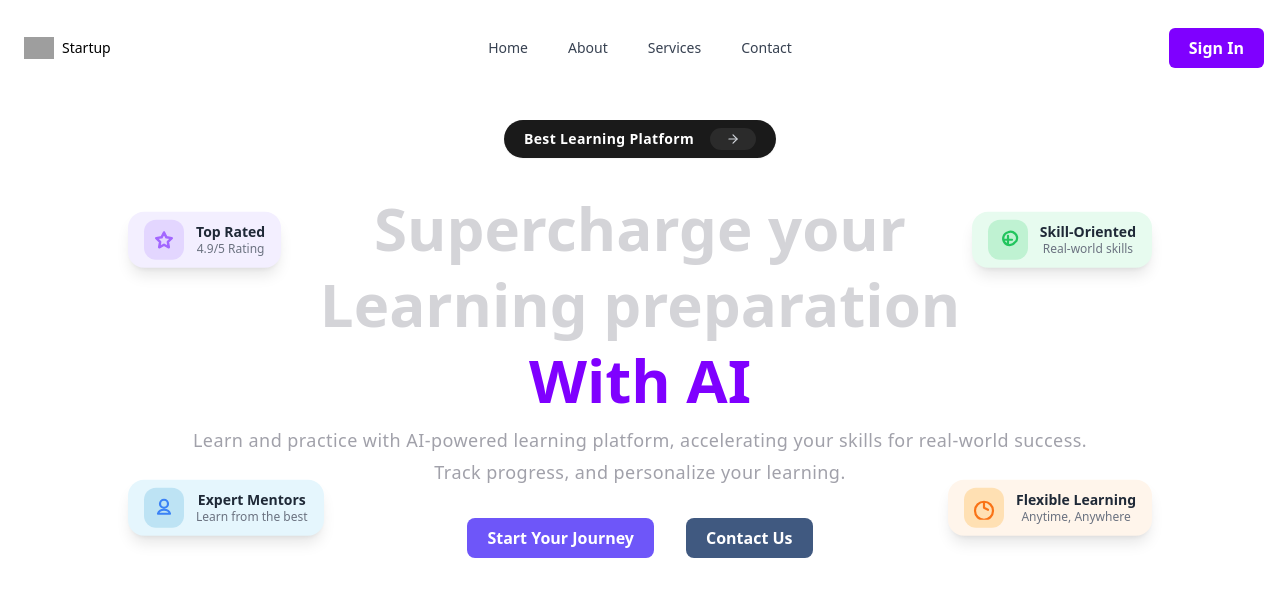
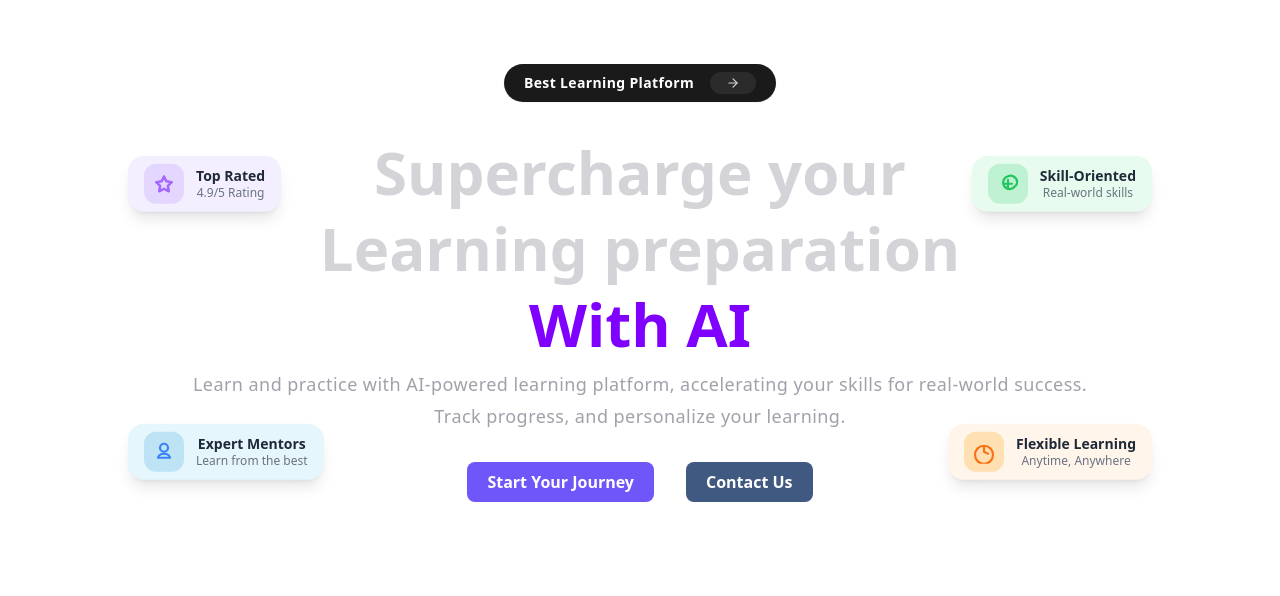
Before and after one commit to Rupam-Mondal/LearnSphere, a React (Vite) app in the folder LearnSphereFrontend/: page / in a window 1280 px wide. Shown: the top 596 px of the page. Built offline with nearby package versions, Linux system fonts and the light colour scheme; grey boxes are pictures that could not be loaded.

Commit message:
Laggy navbar removed

```diff
--- a/LearnSphereFrontend/src/App.jsx
+++ b/LearnSphereFrontend/src/App.jsx
@@ -1,11 +1,10 @@
 import LandingSection from "./Components/Landing/Landingsection";
-import Navbar from "./Components/Navbar/Navbar";
+
 import Stylebar from "./Components/Stylebar/Stylebar";
 
 function App(){
   return (
     <>
-      <Navbar/>
       <div className="relative py-10 w-full h-auto flex flex-col justify-center items-center">
         <Stylebar/>
         <LandingSection/>
--- a/LearnSphereFrontend/src/Components/Navbar/Navbar.jsx
+++ /dev/null
@@ -1,66 +0,0 @@
-import React, { useState } from "react";
-import {
-  Navbar as ComplexNavbar,
-  NavBody,
-  NavItems,
-  MobileNav,
-  MobileNavHeader,
-  MobileNavMenu,
-  MobileNavToggle,
-  NavbarLogo,
-} from "./Resizable_Navbar";
-
-const menuItems = [
-  { name: "Home", link: "#" },
-  { name: "About", link: "#about" },
-  { name: "Services", link: "#services" },
-  { name: "Contact", link: "#contact" },
-];
-
-function Navbar() {
-  const [mobileOpen, setMobileOpen] = useState(false);
-
-  return (
-    <ComplexNavbar>
-      {/* Desktop Navbar */}
-      <NavBody className="bg-white shadow-md">
-        <NavbarLogo />
-        <NavItems items={menuItems} />
-        <div className="hidden lg:flex space-x-4">
-          <button className="px-5 cursor-pointer py-2 bg-[#7F00FF] text-white rounded-md text-base font-semibold cursor-pointer hover:bg-indigo-700 transition">
-            Sign In
-          </button>
-        </div>
-      </NavBody>
-
-      {/* Mobile Navbar */}
-      <MobileNav visible={false} className="bg-white shadow-md">
-        <MobileNavHeader>
-          <NavbarLogo />
-          <MobileNavToggle
-            isOpen={mobileOpen}
-            onClick={() => setMobileOpen(!mobileOpen)}
-          />
-        </MobileNavHeader>
-        <MobileNavMenu
-          isOpen={mobileOpen}
-          onClose={() => setMobileOpen(false)}
-          className="bg-white"
-        >
-          {menuItems.map((item, i) => (
-            <a
-              key={i}
-              href={item.link}
-              onClick={() => setMobileOpen(false)}
-              className="block w-full py-2 px-4 rounded hover:bg-gray-200"
-            >
-              {item.name}
-            </a>
-          ))}
-        </MobileNavMenu>
-      </MobileNav>
-    </ComplexNavbar>
-  );
-}
-
-export default Navbar;
--- a/LearnSphereFrontend/src/Components/Navbar/Resizable_Navbar.jsx
+++ /dev/null
@@ -1,211 +0,0 @@
-import { IconMenu2, IconX } from "@tabler/icons-react";
-import {
-  motion,
-  AnimatePresence,
-  useScroll,
-  useMotionValueEvent,
-} from "motion/react";
-import { cn } from "../../lib/utils";
-import React, { useRef, useState } from "react";
-
-export const Navbar = ({ children, className }) => {
-  const ref = useRef(null);
-  const { scrollY } = useScroll({
-    target: ref,
-    offset: ["start start", "end start"],
-  });
-  const [visible, setVisible] = useState(false);
-
-  useMotionValueEvent(scrollY, "change", (latest) => {
-    if (latest > 100) {
-      setVisible(true);
-    } else {
-      setVisible(false);
-    }
-  });
-
-  return (
-    <motion.div
-      ref={ref}
-      className={cn("sticky inset-x-0 top-5 z-40 w-full", className)}
-    >
-      {React.Children.map(children, (child) =>
-        React.isValidElement(child) ? React.cloneElement(child, { visible }) : child
-      )}
-    </motion.div>
-  );
-};
-
-export const NavBody = ({ children, className, visible }) => {
-  return (
-    <motion.div
-      animate={{
-        backdropFilter: visible ? "blur(10px)" : "none",
-        boxShadow: visible
-          ? "0 0 24px rgba(34, 42, 53, 0.06), 0 1px 1px rgba(0, 0, 0, 0.05), 0 0 0 1px rgba(34, 42, 53, 0.04), 0 0 4px rgba(34, 42, 53, 0.08), 0 16px 68px rgba(47, 48, 55, 0.05), 0 1px 0 rgba(255, 255, 255, 0.1) inset"
-          : "none",
-        width: visible ? "40%" : "100%",
-        y: visible ? 20 : 0,
-      }}
-      transition={{
-        type: "spring",
-        stiffness: 200,
-        damping: 50,
-      }}
-      style={{
-        minWidth: "800px",
-      }}
-      className={cn(
-        "relative z-[60] mx-auto hidden w-full max-w-7xl flex-row items-center justify-between self-start rounded-full bg-white px-4 py-2 lg:flex",
-        className
-      )}
-    >
-      {children}
-    </motion.div>
-  );
-};
-
-export const NavItems = ({ items, className, onItemClick }) => {
-  const [hovered, setHovered] = useState(null);
-
-  return (
-    <motion.div
-      onMouseLeave={() => setHovered(null)}
-      className={cn(
-        "absolute inset-0 hidden flex-1 flex-row items-center justify-center space-x-2 text-sm font-medium text-gray-700 transition duration-200 hover:text-gray-900 lg:flex lg:space-x-2",
-        className
-      )}
-    >
-      {items.map((item, idx) => (
-        <a
-          onMouseEnter={() => setHovered(idx)}
-          onClick={onItemClick}
-          className="relative px-4 py-2 text-gray-700"
-          key={`link-${idx}`}
-          href={item.link}
-        >
-          {hovered === idx && (
-            <motion.div
-              layoutId="hovered"
-              className="absolute inset-0 h-full w-full rounded-full bg-gray-100"
-            />
-          )}
-          <span className="relative z-20">{item.name}</span>
-        </a>
-      ))}
-    </motion.div>
-  );
-};
-
-export const MobileNav = ({ children, className, visible }) => {
-  return (
-    <motion.div
-      animate={{
-        backdropFilter: visible ? "blur(10px)" : "none",
-        boxShadow: visible
-          ? "0 0 24px rgba(34, 42, 53, 0.06), 0 1px 1px rgba(0, 0, 0, 0.05), 0 0 0 1px rgba(34, 42, 53, 0.04), 0 0 4px rgba(34, 42, 53, 0.08), 0 16px 68px rgba(47, 48, 55, 0.05), 0 1px 0 rgba(255, 255, 255, 0.1) inset"
-          : "none",
-        width: visible ? "90%" : "100%",
-        paddingRight: visible ? "12px" : "0px",
-        paddingLeft: visible ? "12px" : "0px",
-        borderRadius: visible ? "4px" : "2rem",
-        y: visible ? 20 : 0,
-      }}
-      transition={{
-        type: "spring",
-        stiffness: 200,
-        damping: 50,
-      }}
-      className={cn(
-        "relative z-50 mx-auto flex w-full max-w-[calc(100vw-2rem)] flex-col items-center justify-between bg-white px-0 py-2 lg:hidden",
-        className
-      )}
-    >
-      {children}
-    </motion.div>
-  );
-};
-
-export const MobileNavHeader = ({ children, className }) => {
-  return (
-    <div className={cn("flex w-full flex-row items-center justify-between", className)}>
-      {children}
-    </div>
-  );
-};
-
-export const MobileNavMenu = ({ children, className, isOpen, onClose }) => {
-  return (
-    <AnimatePresence>
-      {isOpen && (
-        <motion.div
-          initial={{ opacity: 0 }}
-          animate={{ opacity: 1 }}
-          exit={{ opacity: 0 }}
-          className={cn(
-            "absolute inset-x-0 top-16 z-50 flex w-full flex-col items-start justify-start gap-4 rounded-lg bg-white px-4 py-8 shadow-[0_0_24px_rgba(34,_42,_53,_0.06),_0_1px_1px_rgba(0,_0,_0,_0.05),_0_0_0_1px_rgba(34,_42,_53,_0.04),_0_0_4px_rgba(34,_42,_53,_0.08),_0_16px_68px_rgba(47,_48,_55,_0.05),_0_1px_0_rgba(255,_255,_255,_0.1)_inset]",
-            className
-          )}
-        >
-          {children}
-        </motion.div>
-      )}
-    </AnimatePresence>
-  );
-};
-
-export const MobileNavToggle = ({ isOpen, onClick }) => {
-  return isOpen ? (
-    <IconX className="text-black" onClick={onClick} />
-  ) : (
-    <IconMenu2 className="text-black" onClick={onClick} />
-  );
-};
-
-export const NavbarLogo = () => {
-  return (
-    <a
-      href="#"
-      className="relative z-20 mr-4 flex items-center space-x-2 px-2 py-1 text-sm font-normal text-black"
-    >
-      <img
-        src="https://assets.aceternity.com/logo-dark.png"
-        alt="logo"
-        width={30}
-        height={30}
-      />
-      <span className="font-medium text-black">Startup</span>
-    </a>
-  );
-};
-
-export const NavbarButton = ({
-  href,
-  as: Tag = "a",
-  children,
-  className,
-  variant = "primary",
-  ...props
-}) => {
-  const baseStyles =
-    "px-4 py-2 rounded-md bg-white text-black text-sm font-bold relative cursor-pointer hover:-translate-y-0.5 transition duration-200 inline-block text-center";
-
-  const variantStyles = {
-    primary:
-      "shadow-[0_0_24px_rgba(34,_42,_53,_0.06),_0_1px_1px_rgba(0,_0,_0,_0.05),_0_0_0_1px_rgba(34,_42,_53,_0.04),_0_0_4px_rgba(34,_42,_53,_0.08),_0_16px_68px_rgba(47,_48,_55,_0.05),_0_1px_0_rgba(255,_255,_255,_0.1)_inset]",
-    secondary: "bg-transparent shadow-none text-black",
-    dark: "bg-black text-white shadow-[0_0_24px_rgba(34,_42,_53,_0.06),_0_1px_1px_rgba(0,_0,_0,_0.05),_0_0_0_1px_rgba(34,_42,_53,_0.04),_0_0_4px_rgba(34,_42,_53,_0.08),_0_16px_68px_rgba(47,_48,_55,_0.05),_0_1px_0_rgba(255,_255,_255,_0.1)_inset]",
-    gradient:
-      "bg-gradient-to-b from-blue-500 to-blue-700 text-white shadow-[0px_2px_0px_0px_rgba(255,255,255,0.3)_inset]",
-  };
-
-  return (
-    <Tag
-      href={href || undefined}
-      className={cn(baseStyles, variantStyles[variant], className)}
-      {...props}
-    >
-      {children}
-    </Tag>
-  );
-};
```
